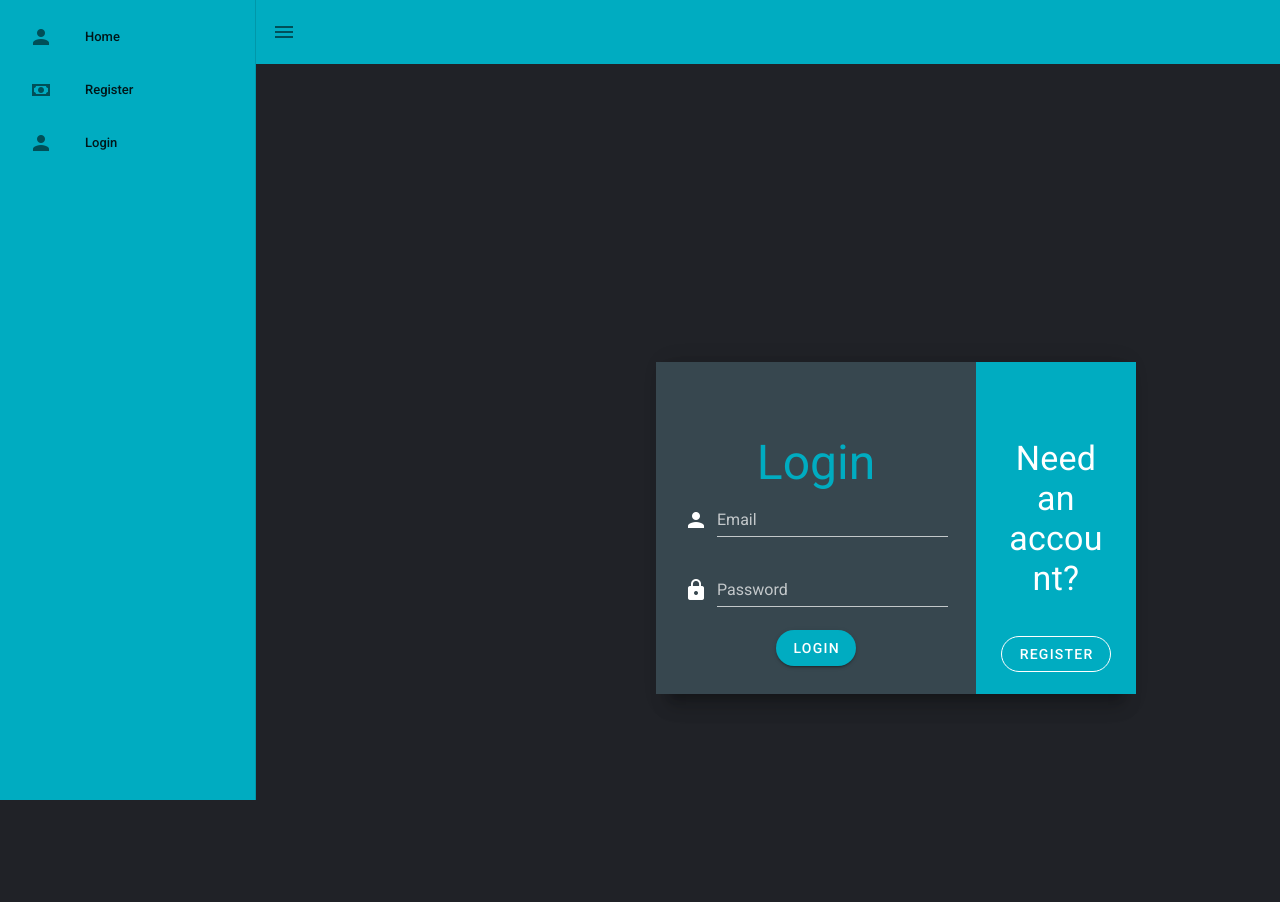
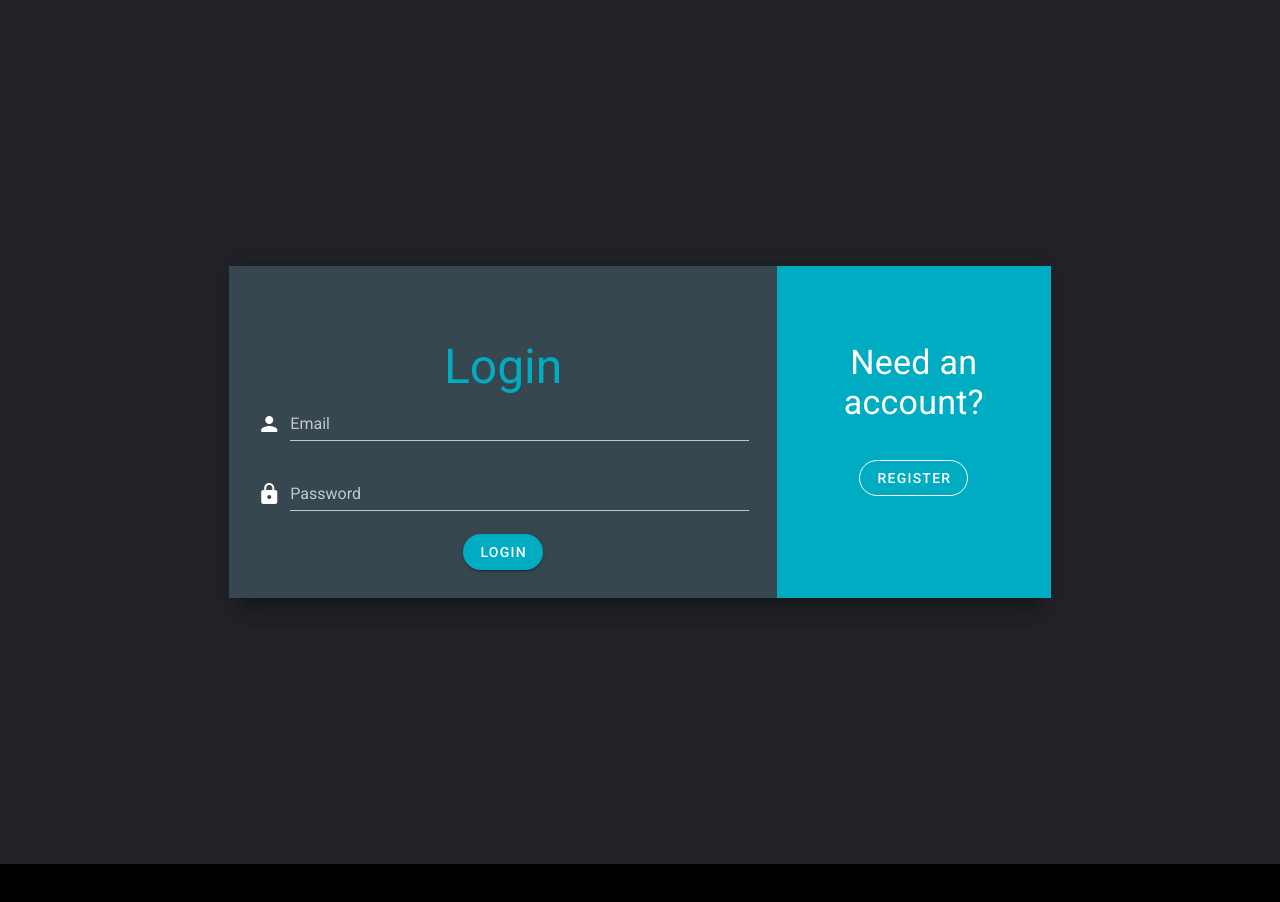
Before and after one commit to lassesuomela/banksim, a Vue app in the folder web/frontend/: page /login in a window 1280 px wide. Shown: the top 902 px of the page. After the commit the page ends 864 px from the top, so only its background shows below. Built offline with nearby package versions, Linux system fonts and the light colour scheme.

Commit message:
Remove side panel from login/register pages

```diff
--- a/web/frontend/src/App.vue
+++ b/web/frontend/src/App.vue
@@ -1,7 +1,6 @@
+
 <template>
   <v-app id="app">
-    <Sidebar :drawer="drawer" />
-    <Topbar @drawerEvent="drawer = !drawer" />
     <v-main>
       <v-container class="py-8 px-6" fluid>
         <router-view></router-view>
--- a/web/frontend/src/main.js
+++ b/web/frontend/src/main.js
@@ -5,9 +5,13 @@ import App from './App.vue'
 import router from './router'
 import vuetify from './plugins/vuetify'
 import 'material-design-icons-iconfont/dist/material-design-icons.css'
+import Sidebar from "./components/Sidebar.vue"
+import Topbar from "./components/Topbar.vue"
 
 Vue.use(Vuetify);
 Vue.config.productionTip = false
+Vue.component("app-sidebar", Sidebar);
+Vue.component("app-topbar", Topbar);
 
 new Vue({
   router,
--- a/web/frontend/src/views/home.vue
+++ b/web/frontend/src/views/home.vue
@@ -1,6 +1,8 @@
 
 <template>
     <div class="dashboard">
+        <app-sidebar/>
+        <app-topbar/>
         <v-row>
             <v-col lg="7" cols="12">
                 <v-alert dense text type="success">
```
